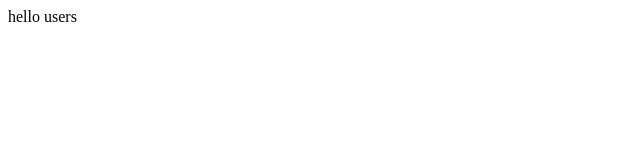
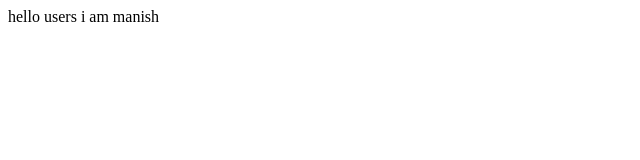
Before and after one commit to Manish-kumar-Mandal/manishdemo, a plain HTML site: page index.html in a window 1280 px wide. Shown: the full height of the page, 0-640 px from the left. Drawn offline with Linux system fonts and the light colour scheme.

Commit message:
add a word

```diff
--- a/index.html
+++ b/index.html
@@ -6,6 +6,6 @@
     <title>Document</title>
 </head>
 <body>
-    hello users
+    hello users i am manish
 </body>
 </html>
```
